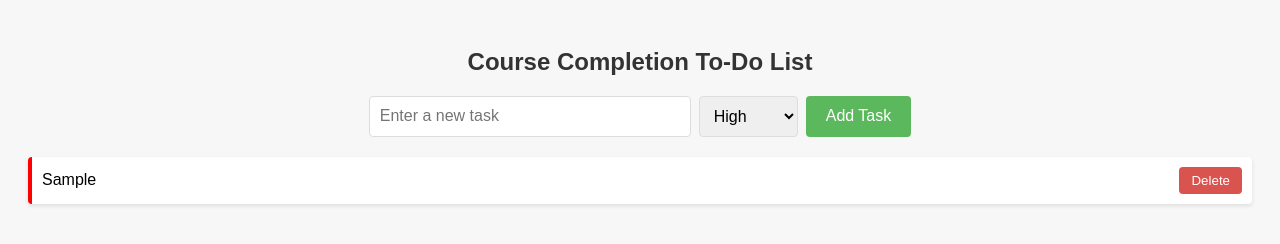
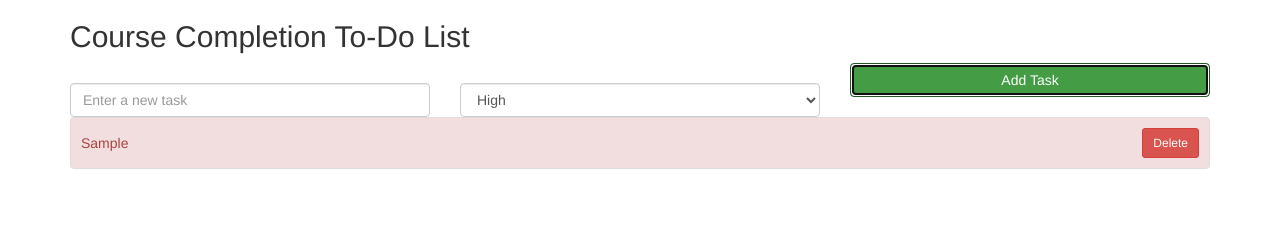
Before and after one commit to phlpss/LPNU_PVI, a plain HTML site: page CMS/additional/task-table.html in a window 1280 px wide. Both pictures are taken after typing "Sample" into the empty fields and a click on the button "Add Task". Drawn offline with nearby package versions, Linux system fonts and the light colour scheme.

Commit message:
Lab 2: completed

```diff
--- /dev/null
+++ b/CMS/additional/task-table.css
@@ -0,0 +1,99 @@
+/*.task-form {*/
+/*    margin-top: 30px;*/
+/*    margin-bottom: 20px;*/
+/*}*/
+
+/*.task-form input, .task-form select, .task-form button {*/
+/*    margin: 10px 0;*/
+/*}*/
+
+/*.task-list-item {*/
+/*    margin-bottom: 10px;*/
+/*    padding: 10px;*/
+/*}*/
+
+/*.task-list-item .task-content {*/
+/*    flex-grow: 1;*/
+/*    padding-right: 10px;*/
+/*}*/
+
+/*.task-priority-high {*/
+/*    border-left: 4px solid red;*/
+/*}*/
+
+/*.task-priority-medium {*/
+/*    border-left: 4px solid orange;*/
+/*}*/
+
+/*.task-priority-low {*/
+/*    border-left: 4px solid green;*/
+/*}*/
+
+/*#taskList {*/
+/*    list-style: none;*/
+/*    padding: 0;*/
+/*}*/
+
+/*#taskList li {*/
+/*    !*background: white;*!*/
+/*    !*display: flex;*!*/
+/*    align-items: center;*/
+/*    justify-content: space-between;*/
+/*    padding: 10px;*/
+/*    margin-bottom: 10px;*/
+/*    border-radius: 4px;*/
+/*    !*box-shadow: 0 2px 4px rgba(0, 0, 0, 0.1);*!*/
+/*}*/
+
+/*#taskList button {*/
+/*    padding: 6px 12px;*/
+/*    background-color: #d9534f;*/
+/*    color: white;*/
+/*    border: none;*/
+/*    border-radius: 4px;*/
+/*    cursor: pointer;*/
+/*}*/
+
+/*#taskList button:hover {*/
+/*    background-color: #c9302c;*/
+/*}*/
+
+/*.high-priority {*/
+/*    border-left: 4px solid red;*/
+/*}*/
+
+/*.medium-priority {*/
+/*    border-left: 4px solid orange;*/
+/*}*/
+
+/*.low-priority {*/
+/*    border-left: 4px solid green;*/
+/*}*/
+
+/*.delete-button {*/
+/*    padding: 6px 12px;*/
+/*    background-color: #d9534f;*/
+/*    color: white;*/
+/*    border: none;*/
+/*    border-radius: 4px;*/
+/*    cursor: pointer;*/
+/*}*/
+
+/*.delete-button:hover {*/
+/*    background-color: #c9302c;*/
+/*}*/
+
+
+/* Style for the task list items */
+#taskList .list-group-item {
+    display: flex;
+    justify-content: space-between; /* Space out content and delete button */
+    align-items: center;           /* Align items vertically */
+    padding: 10px;                 /* Padding inside each list item */
+    margin-bottom: 5px;
+}
+
+/* Style for the delete button */
+#taskList .list-group-item .btn {
+    margin-left: 10px;  /* Space between the task text and delete button */
+}
--- a/CMS/additional/task-table.html
+++ b/CMS/additional/task-table.html
@@ -3,128 +3,44 @@
 <head>
     <meta charset="UTF-8">
     <meta name="viewport" content="width=device-width, initial-scale=1.0">
+    <link rel="stylesheet" href="https://maxcdn.bootstrapcdn.com/bootstrap/3.3.7/css/bootstrap.min.css">
+
     <title>To-Do List</title>
-    <style>
-        body {
-            font-family: 'Arial', sans-serif;
-            background-color: #f7f7f7;
-            padding: 20px;
-        }
 
-        h2 {
-            color: #333;
-            text-align: center;
-        }
-
-        #addTaskForm {
-            display: flex;
-            justify-content: center;
-            margin-bottom: 20px;
-        }
-
-        #addTaskForm input[type="text"] {
-            padding: 10px;
-            font-size: 16px;
-            border: 1px solid #ddd;
-            border-radius: 4px;
-            margin-right: 8px;
-            width: 300px;
-        }
-
-        #addTaskForm select {
-            padding: 10px;
-            font-size: 16px;
-            border: 1px solid #ddd;
-            border-radius: 4px;
-            margin-right: 8px;
-        }
-
-        #addTaskForm button {
-            padding: 10px 20px;
-            font-size: 16px;
-            background-color: #5cb85c;
-            color: white;
-            border: none;
-            border-radius: 4px;
-            cursor: pointer;
-        }
-
-        #addTaskForm button:hover {
-            background-color: #4cae4c;
-        }
-
-        #taskList {
-            list-style: none;
-            padding: 0;
-        }
-
-        #taskList li {
-            background: white;
-            display: flex;
-            align-items: center;
-            justify-content: space-between;
-            padding: 10px;
-            margin-bottom: 10px;
-            border-radius: 4px;
-            box-shadow: 0 2px 4px rgba(0, 0, 0, 0.1);
-        }
-
-        #taskList button {
-            padding: 6px 12px;
-            background-color: #d9534f;
-            color: white;
-            border: none;
-            border-radius: 4px;
-            cursor: pointer;
-        }
-
-        #taskList button:hover {
-            background-color: #c9302c;
-        }
-
-        .high-priority {
-            border-left: 4px solid red;
-        }
-
-        .medium-priority {
-            border-left: 4px solid orange;
-        }
-
-        .low-priority {
-            border-left: 4px solid green;
-        }
-
-        .delete-button {
-            padding: 6px 12px;
-            background-color: #d9534f;
-            color: white;
-            border: none;
-            border-radius: 4px;
-            cursor: pointer;
-        }
-
-        .delete-button:hover {
-            background-color: #c9302c;
-        }
-    </style>
-
+    <link rel="stylesheet" href="task-table.css">
+    <script src="https://maxcdn.bootstrapcdn.com/bootstrap/3.3.7/js/bootstrap.min.js"></script>
+    <script src="https://code.jquery.com/jquery-3.5.1.min.js"></script>
     <script src="taskManager.js" defer></script>
 </head>
 <body>
+
+<div class="container">
+    <div class="header">
         <h2>Course Completion To-Do List</h2>
+    </div>
 
-<form id="addTaskForm">
-    <input type="text" id="taskName" placeholder="Enter a new task" required>
-    <select id="taskPriority">
+    <form id="addTaskForm" class="task-form row">
+        <div class="col-sm-6 col-md-4">
+            <label for="taskName">
+            </label><input type="text" id="taskName" class="form-control" placeholder="Enter a new task" required>
+        </div>
+        <div class="col-sm-3 col-md-4">
+            <label for="taskPriority">
+            </label><select id="taskPriority" class="form-control">
                 <option value="high">High</option>
                 <option value="medium">Medium</option>
                 <option value="low">Low</option>
             </select>
-    <button type="submit">Add Task</button>
+        </div>
+        <div class="col-sm-3 col-md-4">
+            <button type="submit" class="btn btn-success btn-block">Add Task</button>
+        </div>
     </form>
 
-<ul id="taskList">
+    <ul id="taskList" class="list-group">
         <!-- Task items will be added here dynamically -->
     </ul>
+</div>
+
 </body>
 </html>
--- a/CMS/additional/taskManager.js
+++ b/CMS/additional/taskManager.js
@@ -1,27 +1,43 @@
-document.getElementById('addTaskForm').onsubmit = function(event) {
-    event.preventDefault();
+$(document).ready(function() {
+    $('#addTaskForm').on('submit', function(event) {
+        event.preventDefault();
 
-    // Get task name and priority
-    var taskName = document.getElementById('taskName').value;
-    var taskPriority = document.getElementById('taskPriority').value;
-    var taskList = document.getElementById('taskList');
+        // Get task name and priority
+        var taskName = $('#taskName').val();
+        var taskPriority = $('#taskPriority').val();
 
-    // Create the list item
-    var li = document.createElement('li');
-    li.textContent = taskName;
-    li.className = taskPriority + '-priority';
+        // Create the list item with Bootstrap classes
+        var li = $('<li></li>')
+            .addClass('list-group-item')
+            .text(taskName);
 
-    // Add delete button
-    var deleteBtn = document.createElement('button');
-    deleteBtn.textContent = 'Delete';
-    deleteBtn.onclick = function() {
-        taskList.removeChild(li);
-    };
-    li.appendChild(deleteBtn);
+        // Apply priority-based styling
+        switch(taskPriority) {
+            case 'high':
+                li.addClass('list-group-item-danger');
+                break;
+            case 'medium':
+                li.addClass('list-group-item-warning');
+                break;
+            case 'low':
+                li.addClass('list-group-item-success');
+                break;
+        }
 
-    // Add the list item to the list
-    taskList.appendChild(li);
+        // Create and add the delete button
+        var deleteBtn = $('<button>Delete</button>')
+            .addClass('btn btn-danger btn-sm')
+            .click(function() {
+                li.remove();
+            });
 
-    // Clear the input
-    document.getElementById('taskName').value = '';
-};
+        // Append the delete button to the list item
+        li.append(deleteBtn);
+
+        // Add the list item to the task list
+        $('#taskList').append(li);
+
+        // Clear the input
+        $('#taskName').val('');
+    });
+});
```
Also changed, not shown: CMS/index.html (+8 -3 lines), CMS/script.js (+36 -7 lines), CMS/manifest.json. Lines whose indentation alone changed are shown as unchanged.
